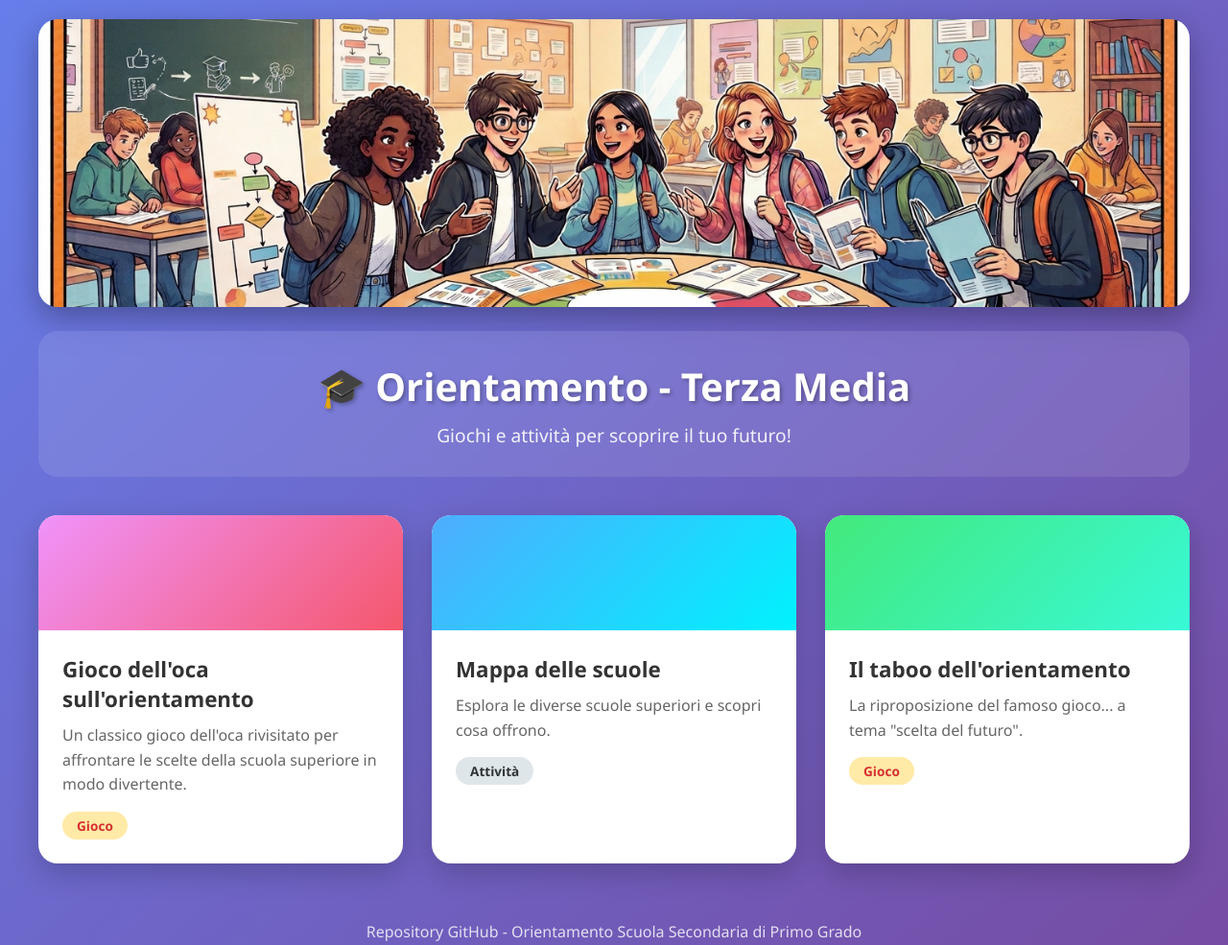
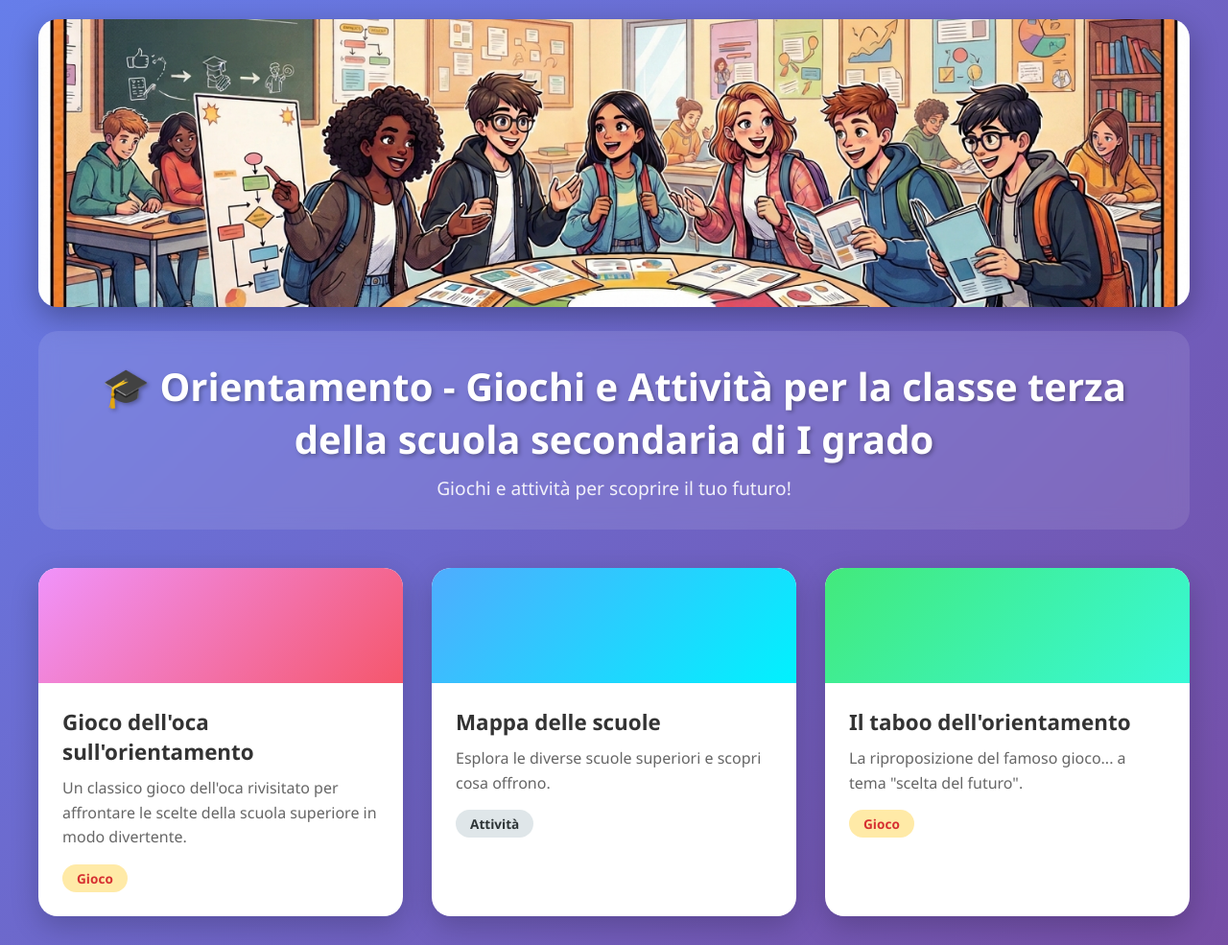
Before and after one commit to Frizza66/orientamento, a plain HTML site: page index.html in a window 1280 px wide. Shown: the top 985 px of the page at 96% size. Drawn offline with Linux system fonts and the light colour scheme.

Commit message:
Update index.html

```diff
--- a/index.html
+++ b/index.html
@@ -152,7 +152,7 @@
         <img src="intestazione.jpeg" alt="Intestazione Orientamento" class="header-image">
 
         <header>
-            <h1>🎓 Orientamento - Terza Media</h1>
+            <h1>🎓 Orientamento - Giochi e Attività per la classe terza della scuola secondaria di I grado</h1>
             <p>Giochi e attività per scoprire il tuo futuro!</p>
         </header>
 
```
